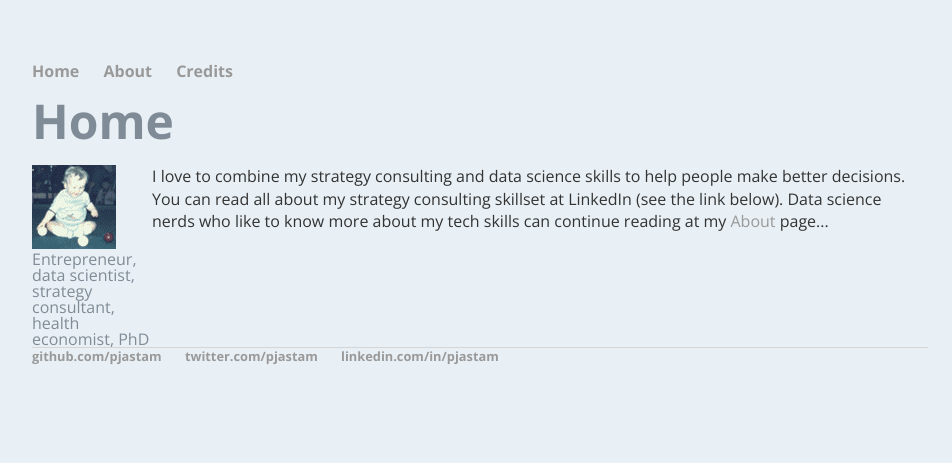
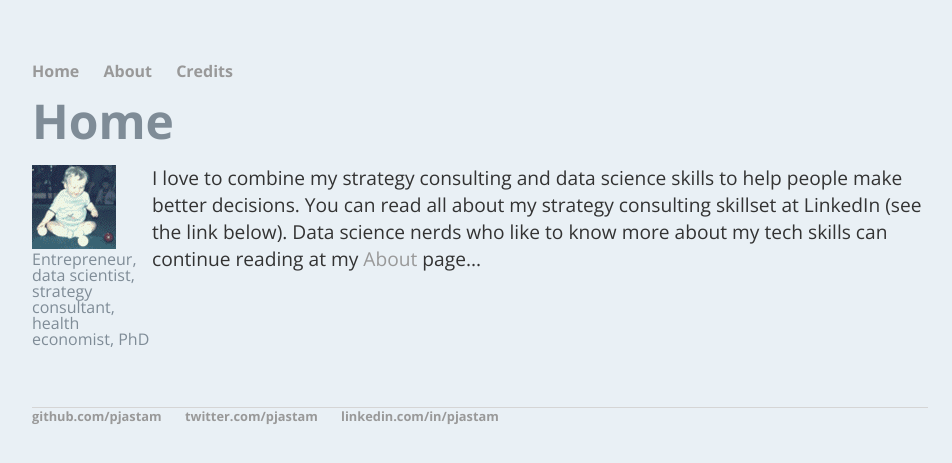
Before and after one commit to pjastam/pjastam.github.io, a Jekyll site: the page built from index.html, in a window 1280 px wide. Shown: the top 463 px of the page, without its empty margins (160-1112 px from the left). Built offline with Jekyll 4.4.1, drawn with Linux system fonts in a browser that asks for light colours; some web fonts are replaced.

Commit message:
Update layout

```diff
--- a/about/index.html
+++ b/about/index.html
@@ -3,7 +3,7 @@
 title: Piet Stam - About
 ---
 
-<div class="cv">
+<div class="about">
 	<h1>About</h1>
 	<p>I gained my data scientist skills by training. I improved and extended these skills at various workplaces, either as an employee or entrepreneur. And I did some good old fashioned homework to obtain some data engineering skills. Most helpul there were technical books and internet forums, online computer courses and the open source community. Follow my tech timeline below if you like to know more about my data science profile...</p>
 </div>
--- a/css/main.css
+++ b/css/main.css
@@ -29,6 +29,11 @@
 /* Home */
 /* Source: https://stackoverflow.com/questions/5195836/2-column-div-layout-right-column-with-fixed-width-left-fluid#5195902 */
 
+.blurb { margin: 0px 0px 60px; }
+.blurb h1 { font-size: 3em; }
+.blurb h2 { font-size: 2em; }
+.blurb p { font-size: 1.2em; }
+
 .homepage {
    height: auto;
    overflow: hidden;
@@ -45,3 +50,10 @@
     width: auto;
     overflow: hidden;
 }
+
+/* About */
+
+.about { margin: 0px 0px 60px; }
+.about h1 { font-size: 3em; }
+.about h2 { font-size: 2em; }
+.about p { font-size: 1.2em; }
--- a/css/style.css
+++ b/css/style.css
@@ -137,8 +137,8 @@
 
 .cd-timeline-img {
   position: absolute;
-  top: 15px;
-  left: 15px;
+  top: 20px;
+  left: 20px;
   width: 40px;
   height: 40px;
   border-radius: 50%;
```
